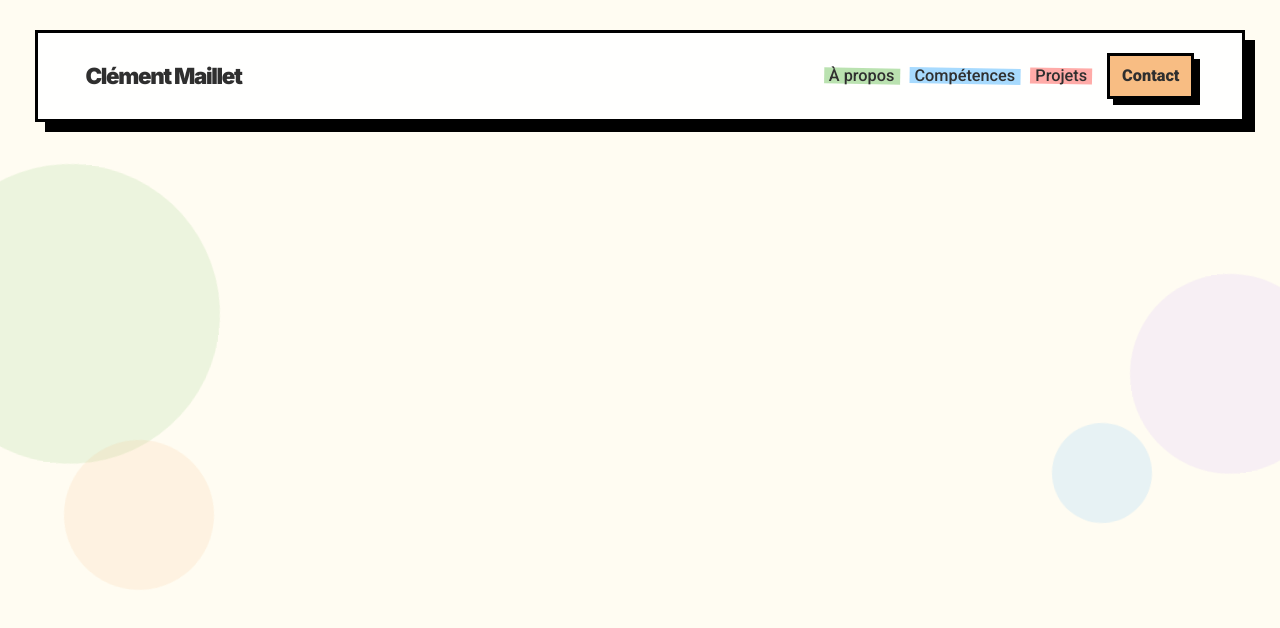
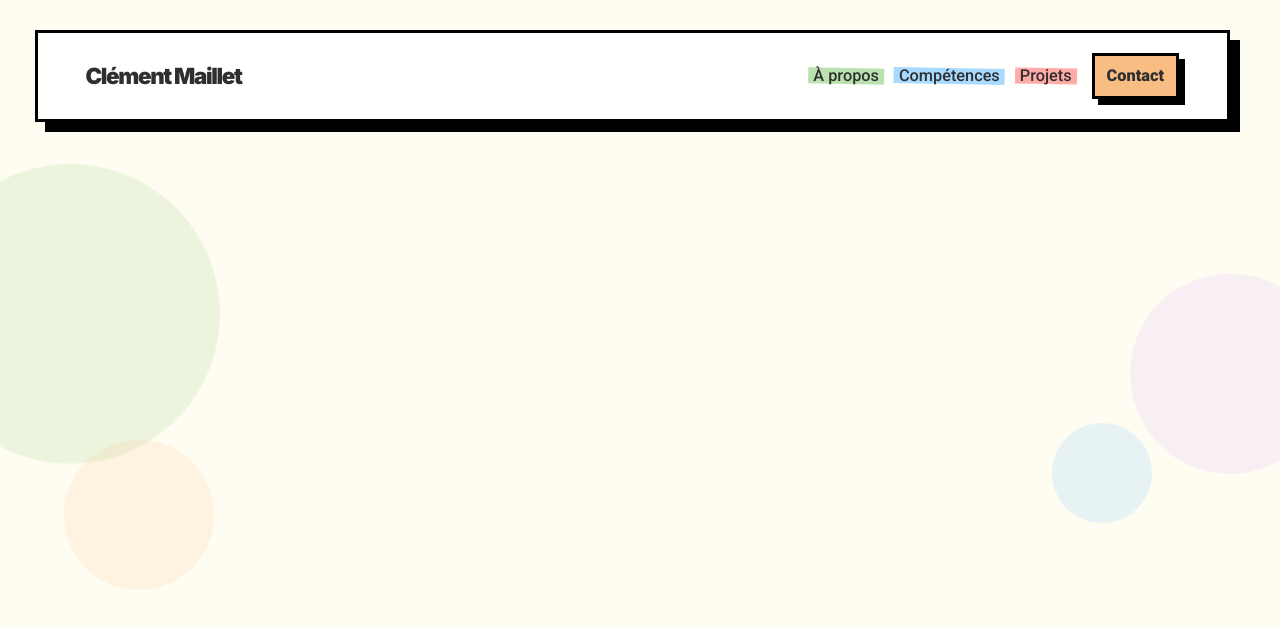
Before and after one commit to Karbbone/Portfolio, an Astro site: page / in a window 1280 px wide. Shown: the top 628 px of the page. Built offline with nearby package versions, Linux system fonts and the light colour scheme; Astro itself is replaced by a stand-in of ours.

Commit message:
fix : header responsive

```diff
--- a/src/sass/components/_header.scss
+++ b/src/sass/components/_header.scss
@@ -24,14 +24,25 @@
     top: 1rem;
 
     .header__cols {
-      padding: 1.2rem 4.8rem;
-      box-shadow: 6px 6px 0 color.$black;
+      padding: 1rem 2rem;
+      box-shadow: 4px 4px 0 color.$black;
+
+      @include bp.from("tablet") {
+        padding: 1.2rem 4.8rem;
+        box-shadow: 6px 6px 0 color.$black;
+      }
     }
   }
 
   .header {
     &__wrapper {
       @include wrapper.class("small");
+      // Compenser le box-shadow pour éviter le débordement
+      padding-right: calc(2rem + 10px);
+
+      @include bp.from("tablet") {
+        padding-right: calc(4rem + 10px);
+      }
     }
 
     &__cols {
@@ -44,9 +55,14 @@
       backdrop-filter: blur(10px);
       -webkit-backdrop-filter: blur(10px);
       border: solid 0.3rem color.$black;
-      box-shadow: 10px 10px 0 color.$black;
-      padding: 2rem 4.8rem;
+      box-shadow: 6px 6px 0 color.$black;
+      padding: 1.5rem 2rem;
       transition: box-shadow 0.3s ease, transform 0.3s ease, padding 0.3s ease;
+
+      @include bp.from("tablet") {
+        padding: 2rem 4.8rem;
+        box-shadow: 10px 10px 0 color.$black;
+      }
     }
 
     &__col {
@@ -77,18 +93,24 @@
       @include bp.to("desktop") {
         position: fixed;
         top: 0;
-        right: -100%;
-        width: 100%;
+        left: 0;
+        right: 0;
+        bottom: 0;
+        width: 100vw;
         height: 100vh;
+        height: 100dvh;
         background: color.$beige-light;
         display: flex;
         justify-content: center;
         align-items: center;
-        transition: right 0.3s ease-in-out;
-        z-index: 1;
+        transition: opacity 0.3s ease-in-out, visibility 0.3s ease-in-out;
+        opacity: 0;
+        visibility: hidden;
+        z-index: 9999;
 
         &--active {
-          right: 0;
+          opacity: 1;
+          visibility: visible;
         }
       }
     }
@@ -168,7 +190,8 @@
       border: none;
       padding: 0;
       margin-left: auto;
-      z-index: 10;
+      z-index: 10000;
+      cursor: pointer;
 
       @include bp.from("desktop") {
         display: none;
```
